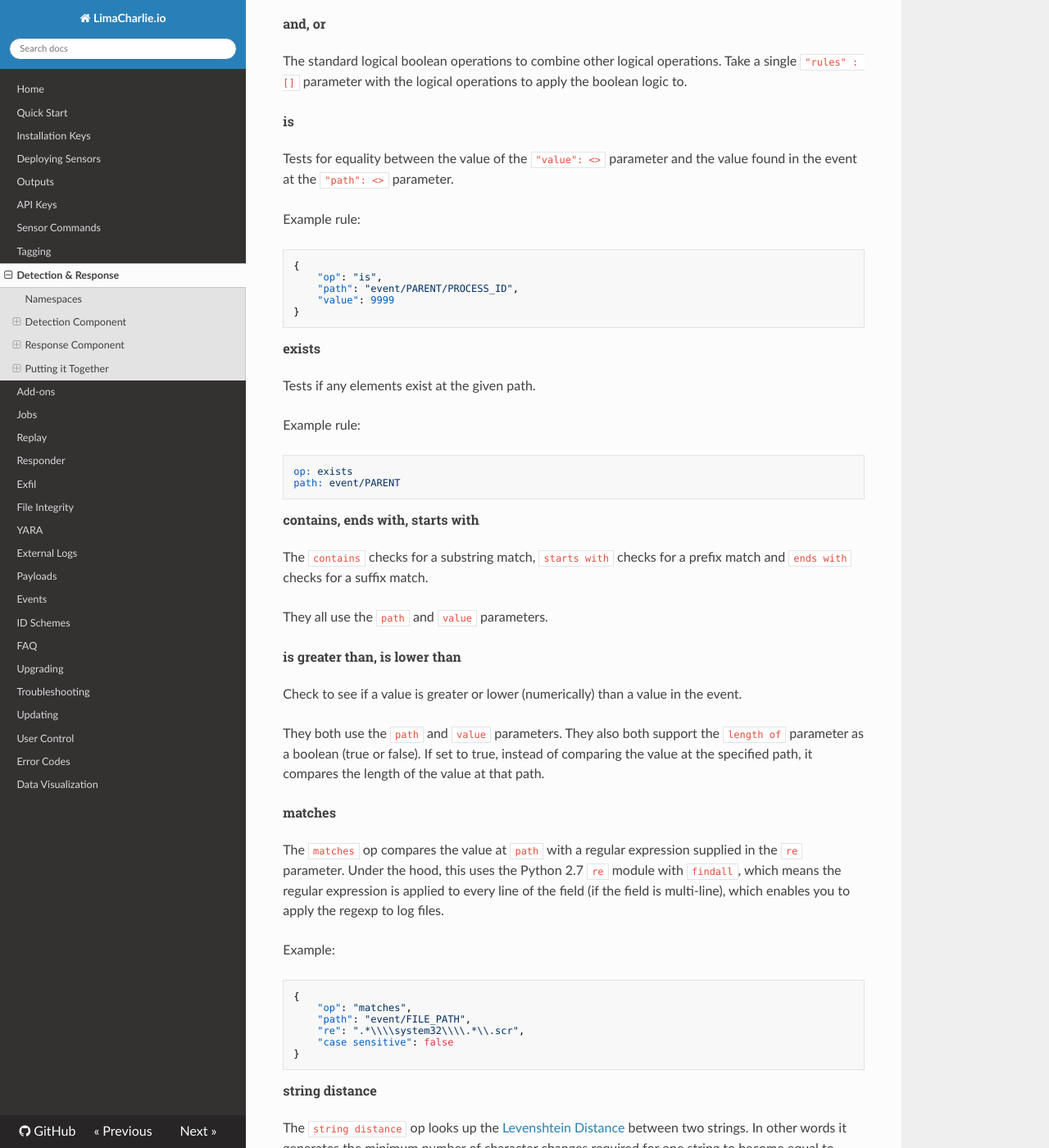
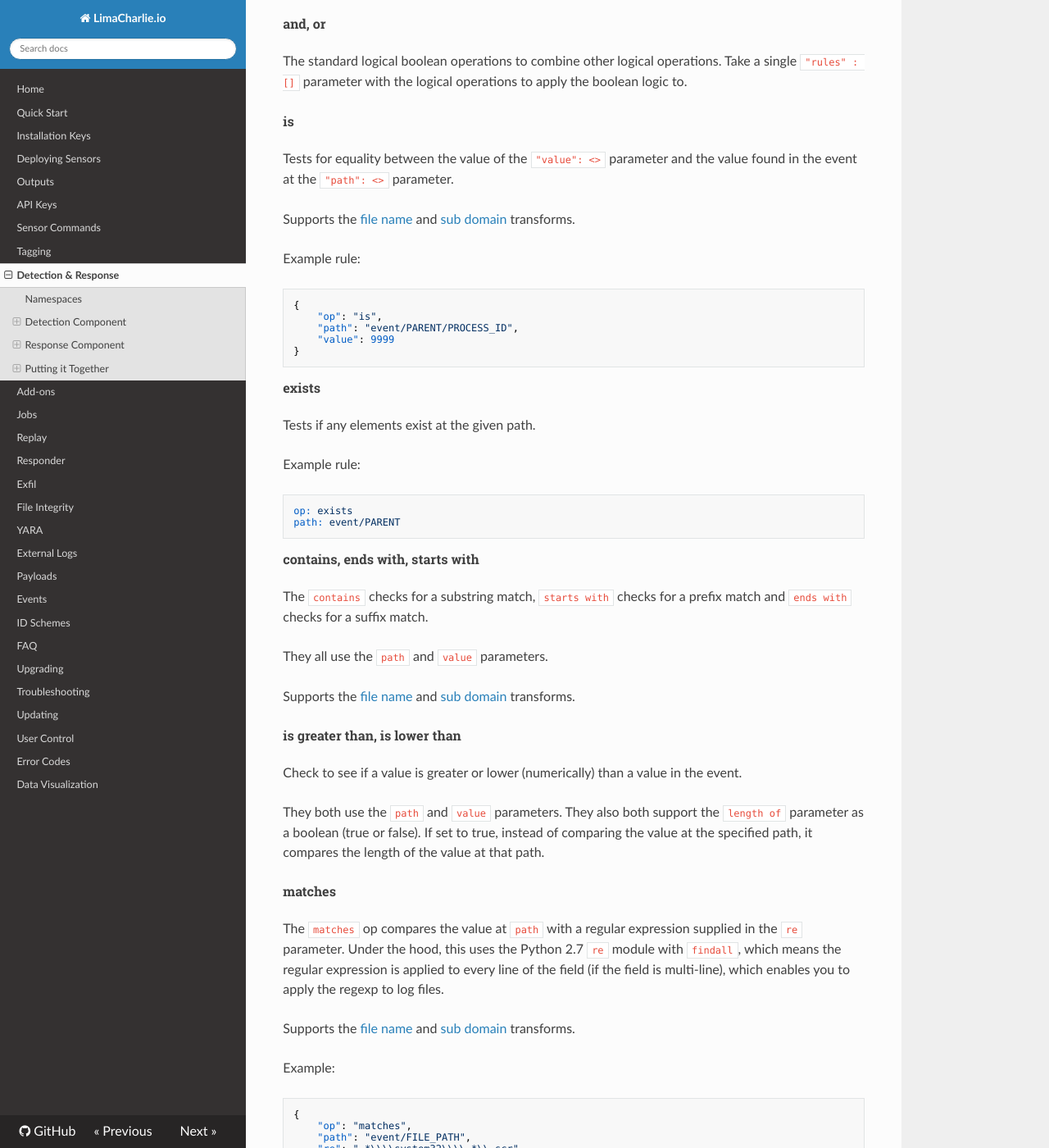
Before and after one commit to refractionPOINT/lce_doc, an MkDocs documentation site: the page built from docs/dr.md, in a window 1280 px wide and 1400 px high, scrolled down 4311 px. Shown: the whole window at 82% size. Built offline with MkDocs 1.6.1, drawn with Linux system fonts in a browser that asks for light colours; nearby versions of some CDN libraries; old or Windows-style settings are respelled for this version of MkDocs; some of the changed text lies outside the part shown.

Commit message:
Add indications of where transforms can be used.

````diff
--- a/docs/dr.md
+++ b/docs/dr.md
@@ -137,6 +137,8 @@ with the logical operations to apply the boolean logic to.
 Tests for equality between the value of the `"value": <>` parameter and the value found in the event at the `"path": <>`
 parameter.
 
+Supports the [file name](#file-name) and [sub domain](#sub-domain) transforms.
+
 Example rule:
 ```json
 {
@@ -161,6 +163,8 @@ match.
 
 They all use the `path` and `value` parameters.
 
+Supports the [file name](#file-name) and [sub domain](#sub-domain) transforms.
+
 #### is greater than, is lower than
 Check to see if a value is greater or lower (numerically) than a value in the event.
 
@@ -173,6 +177,8 @@ The `matches` op compares the value at `path` with a regular expression supplied
 Under the hood, this uses the Python 2.7 `re` module with `findall`, which means the regular expression
 is applied to every line of the field (if the field is multi-line), which enables you to apply the regexp
 to log files.
+
+Supports the [file name](#file-name) and [sub domain](#sub-domain) transforms.
 
 Example:
 ```json
@@ -201,6 +207,8 @@ The operator takes a `path` parameter indicating which field to compare, a `max`
 maximum Levenshtein Distance to match and a `value` parameter that is either a string or a list of strings
 that represent the value(s) to compare to.
 
+Supports the [file name](#file-name) and [sub domain](#sub-domain) transforms.
+
 Example:
 ```yaml
 op: string distance
@@ -225,6 +233,8 @@ is from.
 Looks up a value against a LimaCharlie Resource such as a threat feed. The value is supplied via the `path` parameter and
 the resource path is defined in the `resource` parameter. Resources are of the form `lcr://<resource_type>/<resource_name>`.
 In order to access a resource you must have subscribed to it via `app.limacharlie.io`.
+
+Supports the [file name](#file-name) and [sub domain](#sub-domain) transforms.
 
 Example:
 ```json
````
